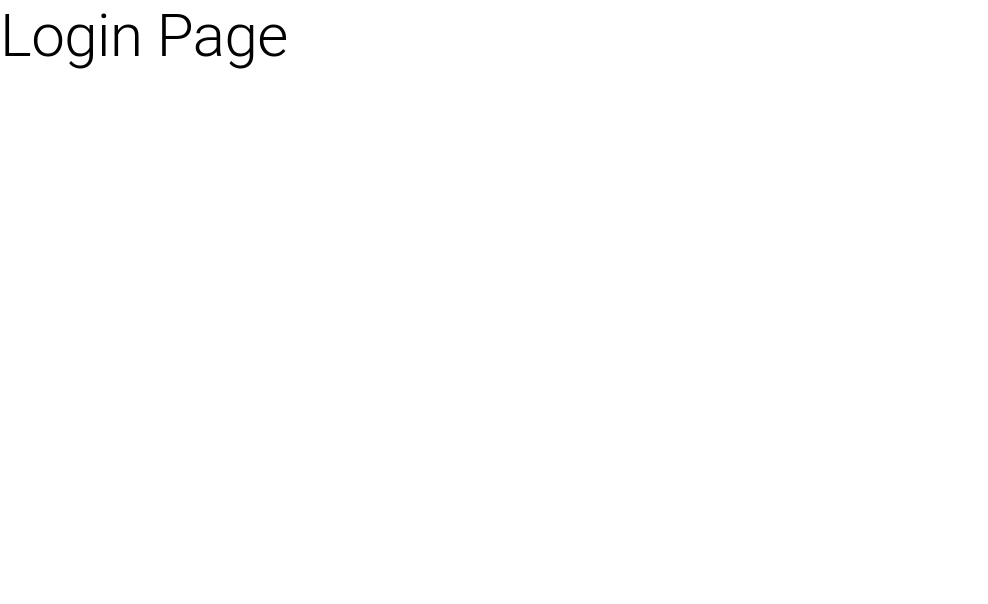
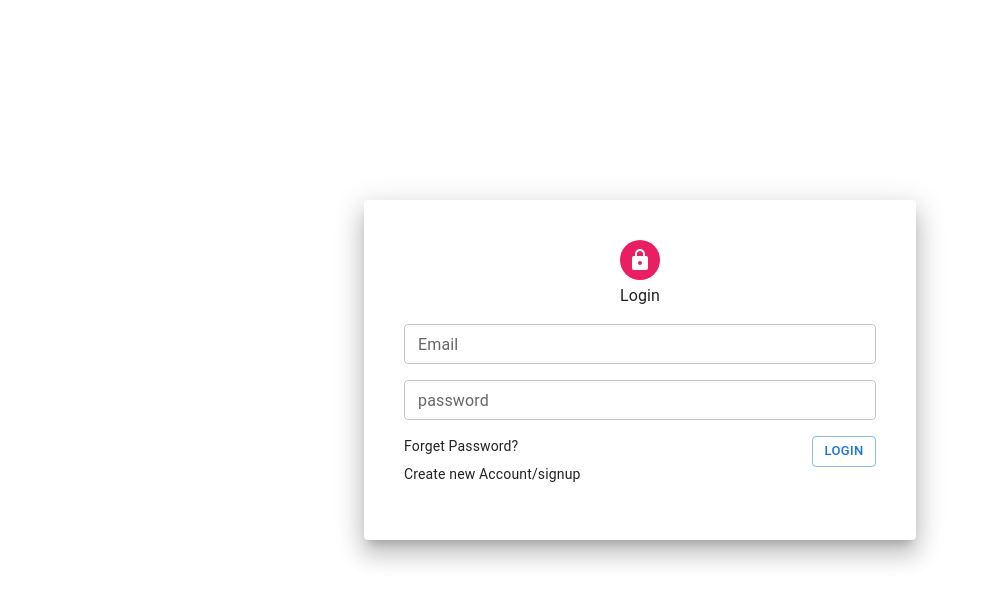
Before and after one commit to mansinghbhagaur/frontendpanelproject, a React (Vite) app: page / in a window 1280 px wide. Shown: the top 604 px of the page, without its empty margins (0-988 px from the left). Built offline with nearby package versions, Linux system fonts and the light colour scheme.

Commit message:
pages > login page design

```diff
--- a/src/pages/Login.jsx
+++ b/src/pages/Login.jsx
@@ -1,9 +1,77 @@
-import { Typography } from '@mui/material'
-import React from 'react'
+import { Button, Container, Grid2, Paper, Stack, TextField, Typography } from '@mui/material'
+import React, { useState } from 'react'
+import LockIcon from '@mui/icons-material/Lock';
+import Avatar from '@mui/material/Avatar';
+import FolderIcon from '@mui/icons-material/Folder';
+import { green, pink } from '@mui/material/colors';
+
 
 const Login = () => {
+      const [loginData, setLoginData] = useState({
+            email: '',
+            password: ''
+      });
+
+      const [error, setError] = useState({
+            email: '',
+            password: '',
+            allFiled: ''
+      });
+
+      // console.table(error)
+
+      const HandleChange = (e) => {
+
+            const { name, value } = e.target;
+            setLoginData((prev) => ({ ...prev, [name]: value }))
+      }
+
+      const handleSubmit = (e) => {
+            e.preventDefault();
+
+            if (loginData.email.trim('') === '' || loginData.password.trim('') === '') return setError({ allFiled: 'Both Field Are Required' });
+            console.table(loginData)
+            setLoginData({ email: '', password: '' })
+            setError({ allFiled: '' })
+      }
+
       return (
-            <Typography variant='h2'>Login Page</Typography>
+            <>
+                  <Container maxWidth='sm'>
+                        <Paper elevation={15} sx={{ p: 5, mt: 25 }}>
+                              <Stack direction="column" spacing={0.5} sx={{ pb: 2, display: 'flex', alignItems: 'center' }}>
+                                    <Avatar sx={{ bgcolor: pink[500] }}>
+                                          <LockIcon />
+                                    </Avatar>
+                                    <Typography>Login</Typography>
+                              </Stack>
+
+                              <form onSubmit={handleSubmit}>
+                                    <Grid2 container spacing={2}>
+                                          <Grid2 size={{ xs: 12, sm: 12 }}>
+                                                <TextField fullWidth label='Email' variant='outlined' size='small' name="email" value={loginData.email} onChange={(e) => HandleChange(e)} />
+                                          </Grid2>
+
+                                          <Grid2 size={{ xs: 12, sm: 12 }}>
+                                                <TextField fullWidth label='password' variant='outlined' size='small' name='password' value={loginData.password} onChange={(e) => HandleChange(e)} />
+                                          </Grid2>
+
+                                          <Grid2 size={{ xs: 6, }} sx={{ textAlign: 'start', }}>
+                                                <Typography variant='body2' mb={1}>Forget Password?</Typography>
+                                                <Typography variant='body2'>Create new Account/signup</Typography>
+                                          </Grid2>
+
+                                          <Grid2 size={{ xs: 6, }} sx={{ textAlign: 'end' }}>
+                                                <Button variant='outlined' size='small' type='submit'>Login</Button>
+                                          </Grid2>
+
+                                          {error && <Typography variant='body2' sx={{ textAlign: 'center', width: "100%" }} color='error'>{error.allFiled}</Typography>}
+
+                                    </Grid2>
+                              </form>
+                        </Paper>
+                  </Container >
+            </>
       )
 }
 
```
